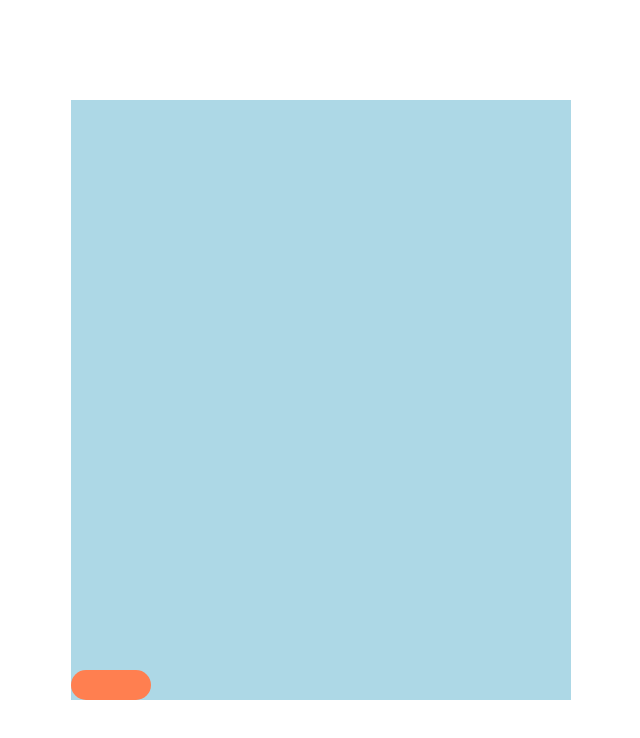
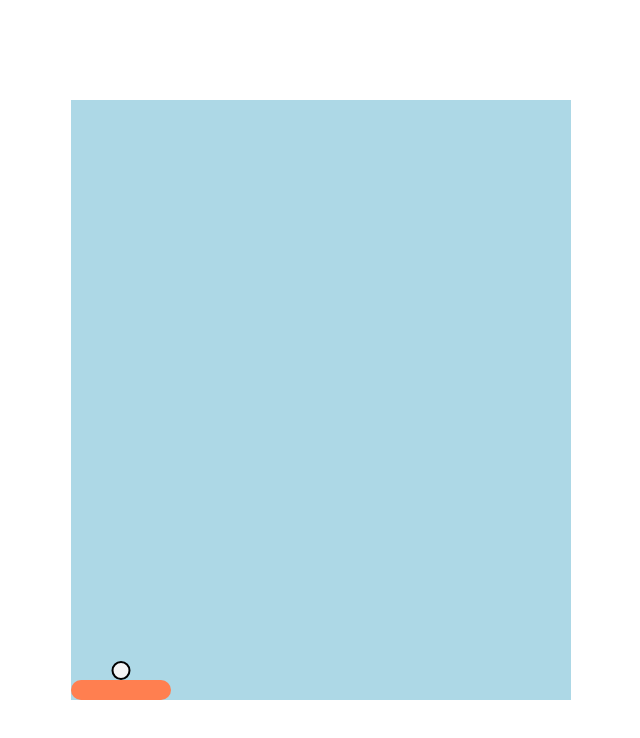
Before and after one commit to ozgur-can/brick-breaker-2d-react, a React (Vite) app in the folder app/: page / in a window 1280 px wide. Shown: the top 738 px of the page, without its empty margins (319-959 px from the left). Built offline with nearby package versions, Linux system fonts and the light colour scheme.

Commit message:
Add ball component & Update CSSVars

```diff
--- a/app/src/App.jsx
+++ b/app/src/App.jsx
@@ -1,13 +1,18 @@
 import React from 'react'
 import GameContainer from './containers/GameContainer'
 import Paddle from './components/Paddle'
+import Ball from './components/Ball'
 import WelcomeScreen from './screens/WelcomeScreen'
 
 function App() {
   const [isStarted, setStart] = React.useState(false)
   return (
     <GameContainer>
-      {isStarted ? <WelcomeScreen setStart={setStart} /> : <Paddle />}
+      {isStarted ? <WelcomeScreen setStart={setStart} /> : (
+        <Paddle>
+          <Ball />
+        </Paddle>
+      )}
     </GameContainer>
   )
 }
--- /dev/null
+++ b/app/src/components/Ball.jsx
@@ -0,0 +1,22 @@
+import React from 'react'
+import { animated } from '@react-spring/web'
+import CSSVars from '../constants'
+
+const Ball = () => (
+  <animated.div
+    style={{
+      position: 'absolute',
+      left: '50%',
+      transform: 'translate(-50%, 0%)',
+      top: `${-CSSVars.ballHeight - CSSVars.ballBorderSize * 2}px`,
+      width: CSSVars.ballHeight,
+      height: CSSVars.ballHeight,
+      backgroundColor: 'whitesmoke',
+      borderRadius: '50%',
+      border: `${CSSVars.ballBorderSize}px solid ${CSSVars.ballBorderColor}`,
+    }}
+  />
+
+)
+
+export default Ball
--- a/app/src/components/Paddle.jsx
+++ b/app/src/components/Paddle.jsx
@@ -3,16 +3,15 @@ import { useSpring, animated } from '@react-spring/web'
 import useMousePosition from '../hooks/useMousePosition'
 import CSSVars from '../constants'
 
-const Paddle = () => {
+const Paddle = ({ children }) => {
   const position = useMousePosition()
 
   const [styles, setStyles] = useSpring(() => ({
-    from: { x: -100, opacity: 1 },
+    from: { x: -100 },
   }))
   useEffect(() => {
     setStyles({
       x: position.x,
-      opacity: 1,
     })
   }, [position && position.x])
   return (
@@ -26,7 +25,9 @@ const Paddle = () => {
         borderRadius: 16,
         ...styles,
       }}
-    />
+    >
+      {children}
+    </animated.div>
   )
 }
 
--- a/app/src/constants.js
+++ b/app/src/constants.js
@@ -1,8 +1,11 @@
 const CSSVars = {
-  paddleHeight: 30,
-  paddleWidth: 80,
+  paddleHeight: 20,
+  paddleWidth: 100,
   containerWidth: 500,
   containerHeight: 600,
+  ballHeight: 15,
+  ballBorderSize: 2,
+  ballBorderColor: 'black',
 }
 
 export default CSSVars
```
